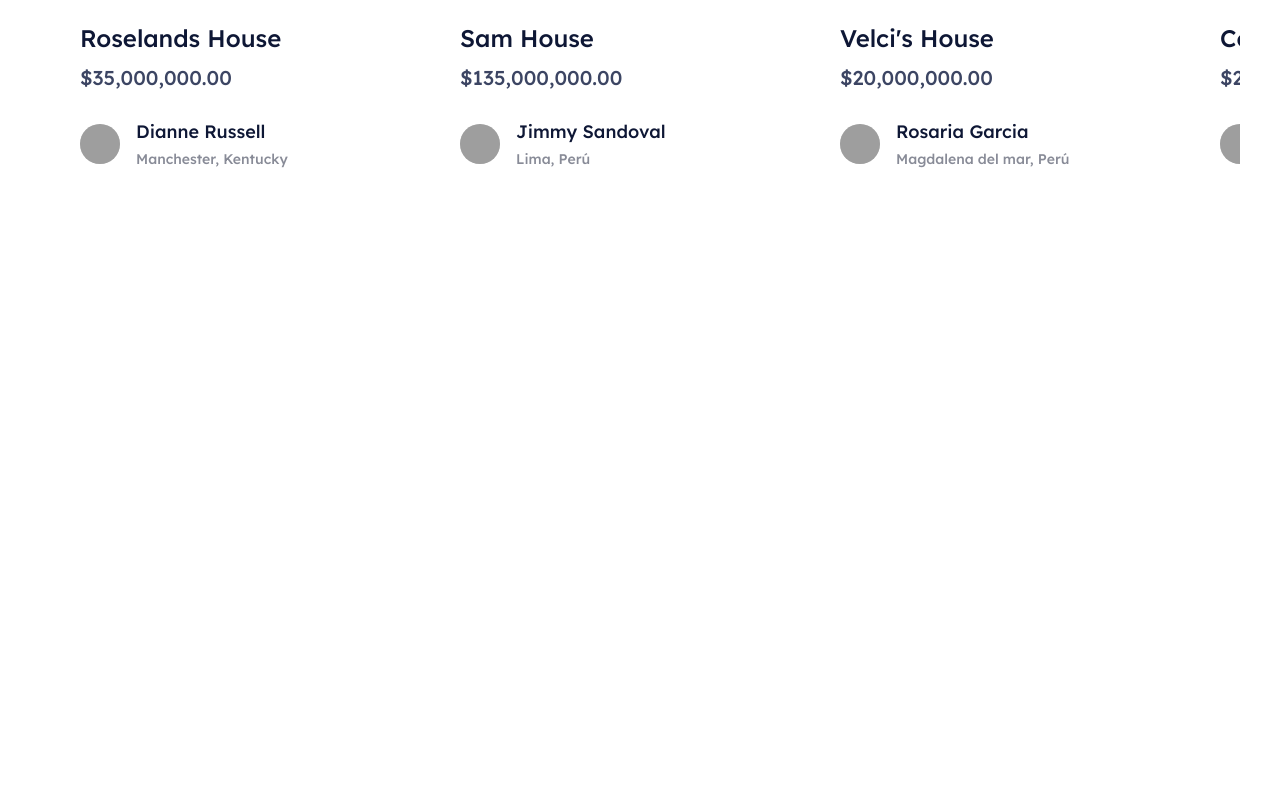
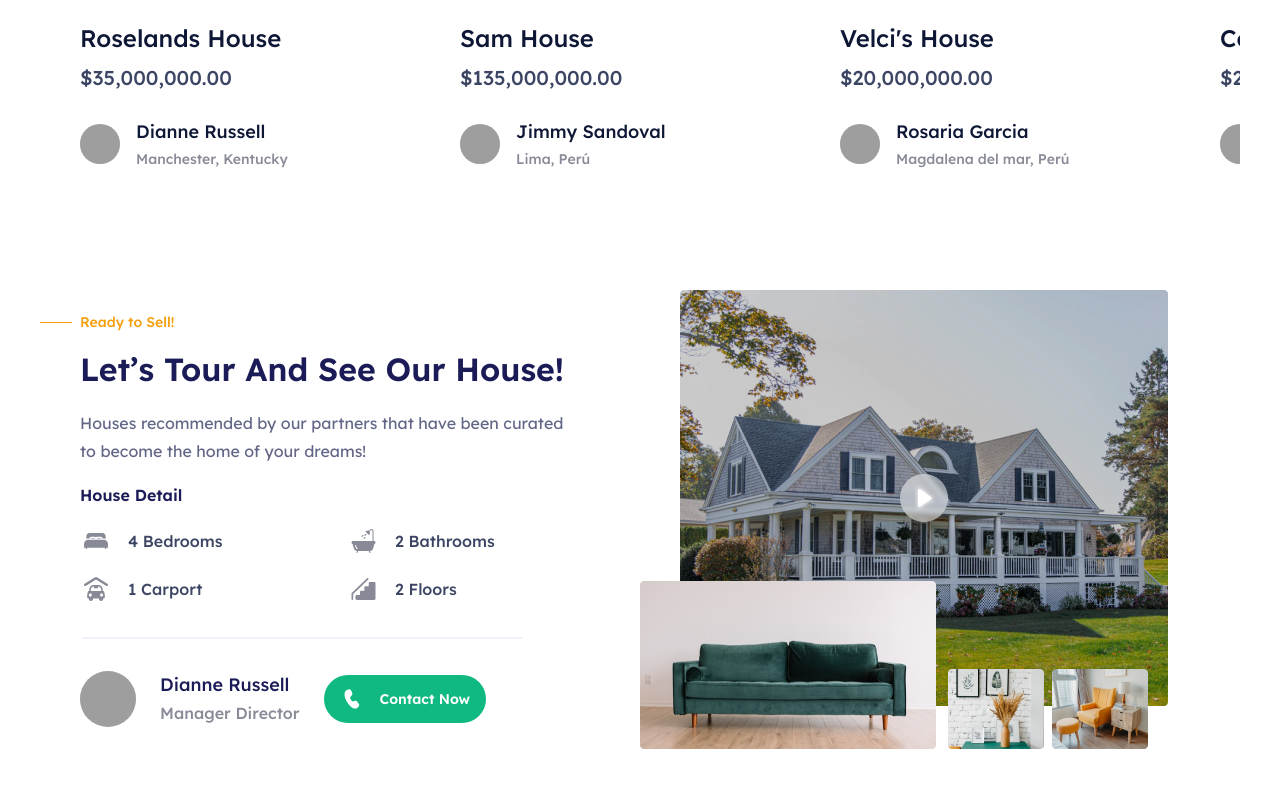
Before and after one commit to jsandev/hounter, a Next.js app: page / in a window 1280 px wide. Shown: the part 1333-2120 px from the top of the page. Before the commit the page ends 1623 px from the top, so only its background shows below. Built offline with nearby package versions, Linux system fonts and the light colour scheme; grey boxes are pictures that could not be loaded.

Commit message:
Add video section and call seller

```diff
--- a/src/assets/icons.tsx
+++ b/src/assets/icons.tsx
@@ -132,3 +132,65 @@ export const IconWallet: React.FC<ISVG> = ({ width, height, className }) => (
     <path d="M12.8 4.8h-10v-.4l8.8-.704V4.4h1.2V3.2c0-.88-.713-1.498-1.583-1.374L3.184 2.974C2.313 3.098 1.6 3.92 1.6 4.8v8a1.6 1.6 0 0 0 1.6 1.6h9.6a1.6 1.6 0 0 0 1.6-1.6V6.4a1.6 1.6 0 0 0-1.6-1.6Zm-1.2 5.605a1.203 1.203 0 0 1-1.2-1.201 1.199 1.199 0 0 1 2.05-.848 1.2 1.2 0 0 1-.85 2.049Z" />
   </svg>
 );
+
+export const IconBed: React.FC<ISVG> = ({ width, height, className }) => (
+  <svg
+    xmlns="http://www.w3.org/2000/svg"
+    width={width || 32}
+    height={height || 32}
+    className={className}
+  >
+    <path d="M23.8 14.77c2.271 0 4.2 1.892 4.2 4.307v3.692h-1.8V24H25v-1.23H7V24H5.8v-1.23H4v-3.693c0-2.33 1.863-4.308 4.2-4.308h15.6ZM22.6 8c1.613 0 3 1.33 3 3.077v2.94a3.654 3.654 0 0 0-1.8-.478l-1.2-.001c0-1.054-.841-1.846-1.8-1.846h-3.6c-.461 0-.881.178-1.2.47a1.769 1.769 0 0 0-1.2-.47h-3.6c-.994 0-1.8.826-1.8 1.846H8.2c-.644 0-1.254.172-1.8.479v-2.94C6.4 9.422 7.694 8 9.4 8h13.2Zm-7.8 4.923c.326 0 .6.307.6.616l-4.8-.001c0-.377.292-.615.6-.615h3.6Zm6 .004c.34-.004.6.296.6.61h-4.8c0-.381.292-.614.6-.614l3.6.004Z" />
+  </svg>
+);
+
+export const IconGarage: React.FC<ISVG> = ({ width, height, className }) => (
+  <svg
+    xmlns="http://www.w3.org/2000/svg"
+    width={width || 32}
+    height={height || 32}
+    className={className}
+  >
+    <path d="m27.384 10.629-10.027-6.25a2.581 2.581 0 0 0-2.712.011L4.608 10.634c-.623.391-.795 1.191-.385 1.786.41.594 1.248.76 1.872.367l9.915-6.168 9.904 6.173c.228.14.482.207.733.207.444 0 .877-.207 1.136-.588.405-.598.226-1.395-.4-1.782Z" />
+    <path d="M24.21 18.753a.928.928 0 0 0-.902-.783h-.512l-.194-2.074C22.394 13.678 20.599 12 18.425 12h-4.849c-2.174 0-3.97 1.679-4.177 3.896l-.194 2.074h-.512a.93.93 0 0 0-.904.783l-.761 4.424a1.92 1.92 0 0 0 .406 1.538c.335.41.83.654 1.348.673v.734c0 1.04.813 1.878 1.828 1.878h.577c1.014 0 1.84-.838 1.84-1.878V25.4h5.952v.72c0 1.04.819 1.88 1.833 1.88h.578c1.014 0 1.834-.84 1.834-1.88v-.732a1.823 1.823 0 0 0 1.344-.67 1.92 1.92 0 0 0 .405-1.538l-.762-4.427Zm-13.82 4.94c-.855 0-1.55-.71-1.55-1.59 0-.878.695-1.59 1.55-1.59.857 0 1.552.711 1.552 1.59 0 .88-.695 1.59-1.551 1.59Zm.387-5.723.18-1.913c.13-1.391 1.256-2.439 2.62-2.439h.279v.602a.92.92 0 0 0 .912.937h2.464c.509 0 .92-.416.92-.937v-.601h.273c1.363 0 2.49 1.047 2.619 2.439l.18 1.913H10.777Zm10.831 5.723c-.856 0-1.55-.71-1.55-1.59 0-.878.694-1.59 1.55-1.59.857 0 1.551.711 1.551 1.59 0 .88-.694 1.59-1.55 1.59Z" />
+  </svg>
+);
+
+export const IconBath: React.FC<ISVG> = ({ width, height, className }) => (
+  <svg
+    xmlns="http://www.w3.org/2000/svg"
+    width={width || 32}
+    height={height || 32}
+    className={className}
+  >
+    <path d="M27.04 15.955H5.96c-.83 0-1.505.676-1.505 1.506s.676 1.506 1.506 1.506h21.078c.83 0 1.506-.676 1.506-1.506s-.676-1.506-1.506-1.506Z" />
+    <path d="M27.178 17.982a.499.499 0 0 0-.62.345l-.04.138H6.483l-.04-.138a.501.501 0 1 0-.965.275l1.383 4.842a3.528 3.528 0 0 0 3.378 2.549H22.76a3.527 3.527 0 0 0 3.378-2.549l1.383-4.842a.5.5 0 0 0-.343-.62ZM10.24 23.985a1.51 1.51 0 0 1-1.448-1.092l-.651-2.282a.502.502 0 1 1 .965-.275l.65 2.282c.063.214.26.364.484.364a.502.502 0 0 1 0 1.003Z" />
+    <path d="M11.203 25.041a.504.504 0 0 0-.673.225l-1.004 2.007a.503.503 0 0 0 .899.45l1.003-2.008a.503.503 0 0 0-.225-.674ZM23.474 27.274l-1.004-2.007a.502.502 0 1 0-.898.448l1.003 2.008a.502.502 0 0 0 .899-.449ZM24.615 4c-.512 0-.994.2-1.356.562l-1.593 1.593a.502.502 0 0 0 .71.71l1.593-1.592a.908.908 0 0 1 .651-.268c.504 0 .913.41.913.913v10.54a.502.502 0 1 0 1.005-.002V5.917A1.92 1.92 0 0 0 24.615 4Z" />
+    <path d="m22.878 6.657-1.004-1.004a.497.497 0 0 0-.437-.14l-2.509.411a.503.503 0 0 0-.279.844L21.66 9.87a.5.5 0 0 0 .502.131.5.5 0 0 0 .35-.382l.502-2.51a.502.502 0 0 0-.136-.452ZM16.352 10.08a.502.502 0 0 0-.71 0l-1.003 1.004a.502.502 0 0 0 .71.71l1.003-1.004a.502.502 0 0 0 0-.71ZM18.36 12.088a.502.502 0 0 0-.71 0l-1.003 1.004a.502.502 0 0 0 .71.71l1.003-1.004a.502.502 0 0 0 0-.71ZM19.364 9.077a.502.502 0 0 0-.71 0L17.65 10.08a.502.502 0 0 0 .71.71l1.004-1.004a.502.502 0 0 0 0-.71Z" />
+  </svg>
+);
+
+export const IconFloor: React.FC<ISVG> = ({ width, height, className }) => (
+  <svg
+    xmlns="http://www.w3.org/2000/svg"
+    width={width || 32}
+    height={height || 32}
+    className={className}
+  >
+    <path d="M27.288 9h-4.356c-.669 0-1.211.537-1.211 1.2v3.114h-3.145c-.67 0-1.212.536-1.212 1.199v3.114H14.22c-.67 0-1.211.537-1.211 1.2v3.264H9.712c-.322 0-.63.126-.857.35a1.195 1.195 0 0 0-.355.85V25.8c0 .663.543 1.2 1.212 1.2h17.576c.67 0 1.212-.537 1.212-1.2V10.2c0-.663-.542-1.2-1.212-1.2Z" />
+    <path d="M21.264 5.245a.848.848 0 0 0-1.178-.015C14.743 10.305 9.66 15.262 4.744 20.055a.803.803 0 0 0-.244.575v5.558c0 .448.373.812.833.812.46 0 .833-.364.833-.812v-5.222c4.836-4.716 9.836-9.588 15.082-14.572a.798.798 0 0 0 .016-1.149Z" />
+  </svg>
+);
+
+export const IconCall: React.FC<ISVG> = ({ width, height, className }) => (
+  <svg
+    xmlns="http://www.w3.org/2000/svg"
+    width={width || 24}
+    height={height || 24}
+    className={className}
+  >
+    <path
+      d="M8.384 2.48a2.4 2.4 0 0 1 2.793 1.134l.09.18.793 1.764a2.996 2.996 0 0 1-.53 3.262l-.159.158-1.253 1.168c-.225.213-.056 1.04.761 2.454.733 1.272 1.332 1.866 1.625 1.898h.052l.063-.012 2.46-.752a1.8 1.8 0 0 1 1.877.53l.11.137 1.628 2.256a2.4 2.4 0 0 1-.15 2.997l-.146.15-.651.618a4.2 4.2 0 0 1-4.458.845c-2.322-.936-4.432-3.074-6.348-6.393-1.92-3.328-2.718-6.228-2.362-8.712a4.2 4.2 0 0 1 2.715-3.347l.231-.077.86-.259Z"
+    />
+  </svg>
+);
--- a/src/components/Avatar/index.tsx
+++ b/src/components/Avatar/index.tsx
@@ -20,7 +20,7 @@ export const Avatar: React.FC<IProps> = ({ src, isMini, bordered = false, classN
         className
       )}
     >
-      <Image width={56} height={56} src={src} objectFit="cover" objectPosition="center" />
+      <Image width={100} height={100} src={src} objectFit="cover" objectPosition="center" />
     </div>
   );
 };
--- a/src/pages/index.tsx
+++ b/src/pages/index.tsx
@@ -8,8 +8,13 @@ import { Avatar } from "components/Avatar";
 
 import {
   IconAparment,
+  IconBath,
+  IconBed,
+  IconCall,
   IconChevronRight,
   IconColorBlur1,
+  IconFloor,
+  IconGarage,
   IconHouse,
   IconLogo,
   IconMap,
@@ -250,6 +255,69 @@ const Home: NextPage = () => {
           </Slider>
         </div>
       </section>
+      <section className="w-full max-w-[79rem] mx-auto grid md:grid-cols-[auto_minmax(150px,600px)] gap-[3.125rem] items-center justify-between px-[1rem] pb-[7.5rem] xs:px-[1.5rem] lg:px-[2rem]">
+        <div className="w-full md:max-w-[32.75rem] flex flex-col items-center gap-[1rem] xs:gap-[2rem]">
+          <div className="flex flex-col items-center gap-[1rem]">
+            <div className="flex flex-col">
+              <div className="flex flex-row items-center gap-[0.5rem]">
+                <span className="hidden xs:block w-[2rem] h-[0.0625rem] bg-orange"></span>
+                <h6 className="font-medium text-[0.875rem] text-orange">Ready to Sell!</h6>
+              </div>
+              <h1 className="font-semibold text-[2rem] text-bluedark xs:pl-[2.5rem] mt-[0.75rem] mb-[1rem]">
+                Let’s Tour And See Our House!
+              </h1>
+              <p className="font-normal text-[1rem] text-[#626687] leading-[1.75rem] xs:pl-[2.5rem]">
+                Houses recommended by our partners that have been curated to become the home of your
+                dreams!
+              </p>
+            </div>
+            <div className="w-full flex flex-col gap-[1rem] xs:pl-[2.5rem]">
+              <h3 className="font-semibold text-[1rem] text-bluedark leading-[1.75rem]">
+                House Detail
+              </h3>
+              <div className="grid xs:grid-cols-2 gap-y-[0.5rem] xs:gap-y-[1rem] gap-x-[3.125rem]">
+                <div className="flex items-center gap-[1rem] font-medium text-[1rem] text-[#3C4563]">
+                  <IconBed className="fill-gray" />4 Bedrooms
+                </div>
+                <div className="flex items-center gap-[1rem] font-medium text-[1rem] text-[#3C4563]">
+                  <IconBath className="fill-gray" />2 Bathrooms
+                </div>
+                <div className="flex items-center gap-[1rem] font-medium text-[1rem] text-[#3C4563]">
+                  <IconGarage className="fill-gray" />1 Carport
+                </div>
+                <div className="flex items-center gap-[1rem] font-medium text-[1rem] text-[#3C4563]">
+                  <IconFloor className="fill-gray" />2 Floors
+                </div>
+              </div>
+            </div>
+          </div>
+
+          <div className="w-full max-w-[27.5rem] h-[0.125rem] bg-[#F0F3FD] xs:pl-[2.5rem]"></div>
+
+          <div className="w-full flex flex-col xs:flex-row justify-start xs:items-center gap-[1.5rem] xs:pl-[2.5rem]">
+            <div className="flex flex-row justify-center xs:justify-between items-center gap-[1.5rem]">
+              <Avatar src="https://images.pexels.com/photos/762020/pexels-photo-762020.jpeg?auto=compress&cs=tinysrgb&w=600" />
+              <div className="flex flex-col gap-[0.25rem] whitespace-nowrap">
+                <h1 className="font-medium text-[1.125rem] text-bluedark leading-[1.5rem]">
+                  Dianne Russell
+                </h1>
+                <h3 className="font-medium text-[1rem] text-gray leading-[1.5rem]">
+                  Manager Director
+                </h3>
+              </div>
+            </div>
+            <div className="bg-green500 flex flex-row flex-wrap items-center justify-center gap-[1rem] px-[1rem] py-[0.75rem] rounded-[2rem] whitespace-nowrap">
+              <IconCall className="fill-white" />
+              <span className="flex xs:hidden lg:flex font-semibold text-[0.875rem] text-white">
+                Contact Now
+              </span>
+            </div>
+          </div>
+        </div>
+        <div className="flex">
+          <Image src={require("assets/images/section-video.png")} />
+        </div>
+      </section>
     </div>
   );
 };
```
Also changed, not shown: src/assets/images/section-video.png (added).
